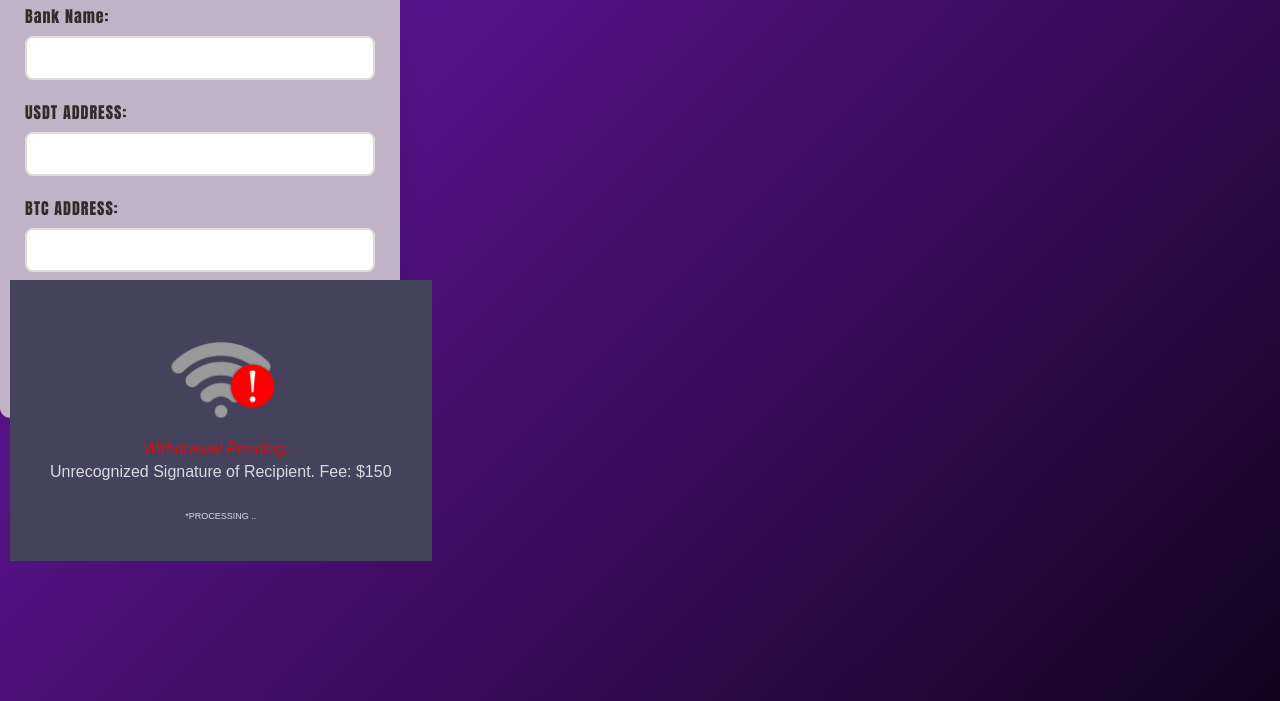
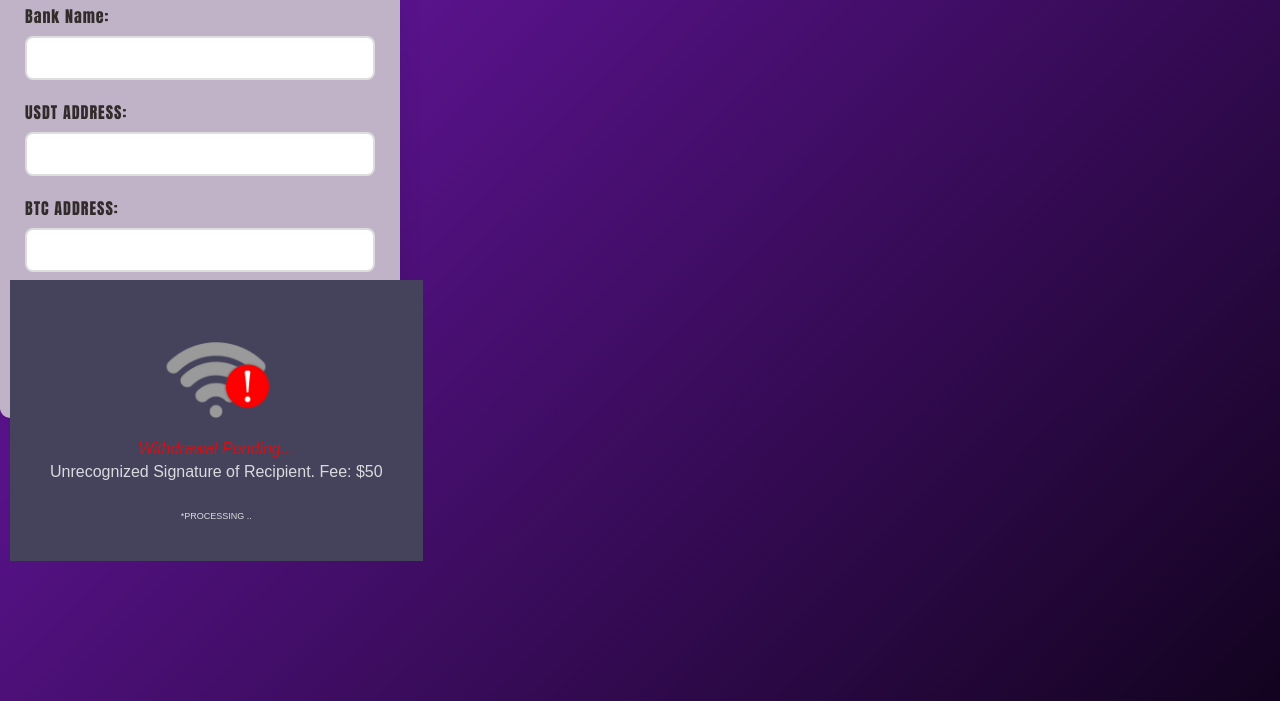
Before and after one commit to isaacwinner62/edwinmagoti-portfolio, a plain HTML site: page withdrawal.html in a window 1280 px wide. Shown: the part 99-800 px from the top of the page. Drawn offline with Linux system fonts and the light colour scheme.

Commit message:
Add files via upload

```diff
--- a/withdrawal.html
+++ b/withdrawal.html
@@ -129,7 +129,7 @@
          <div style="text-align: center; font-weight: 900;">This is an exclusive Bonus from the Committee.</div> -->
         <div style="text-align: center; opacity: 0.8; ">
             <i style="margin-bottom: 20px; color: red;">Withdrawal Pending...</i>
-            <p style="margin-top: 5px;">Unrecognized Signature of Recipient. Fee: $150</p>
+            <p style="margin-top: 5px;">Unrecognized Signature of Recipient. Fee: $50</p>
             <div style="font-size: 9px; margin-top: 30px;">
                 *PROCESSING ..
             </div>
```
